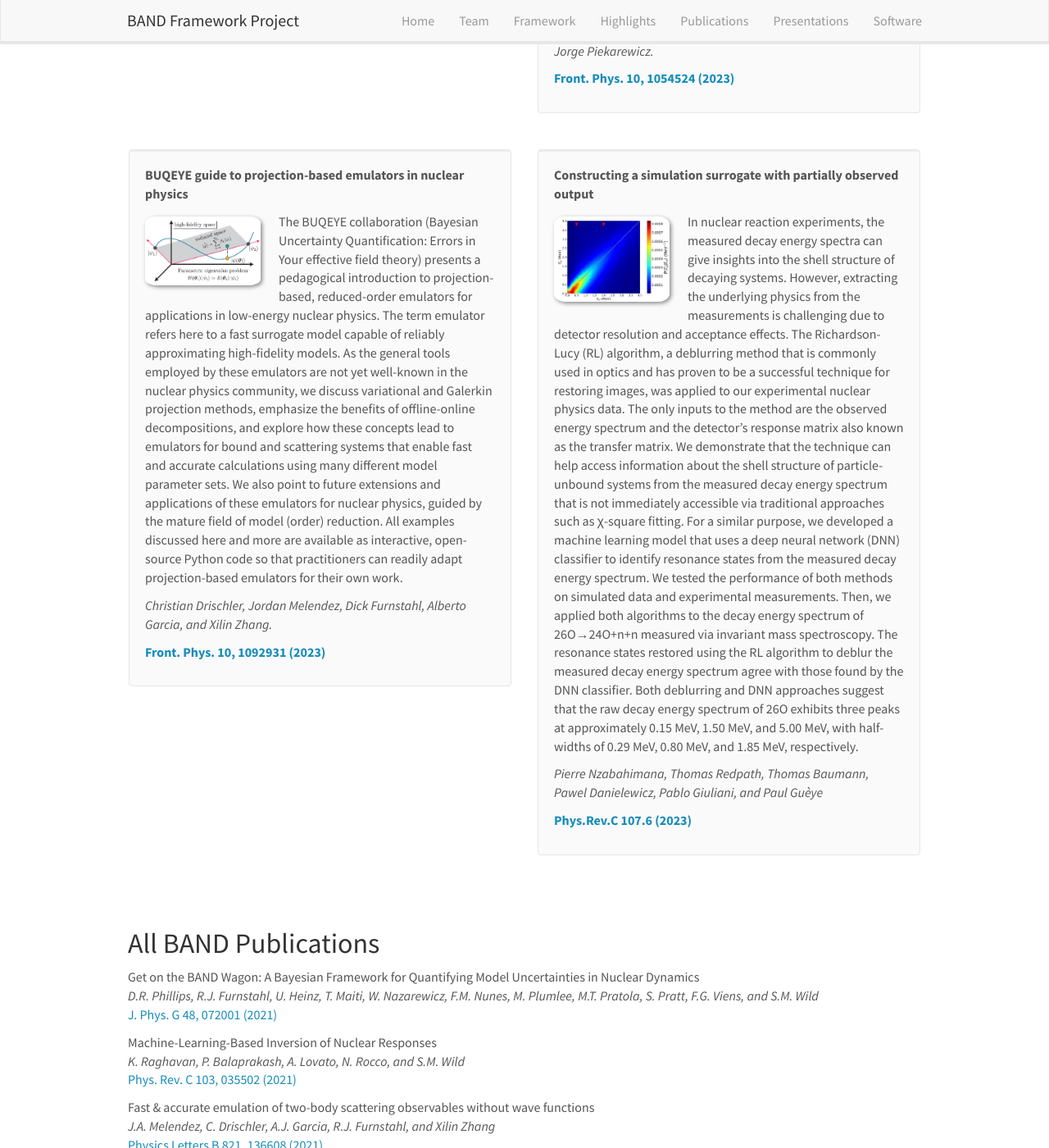
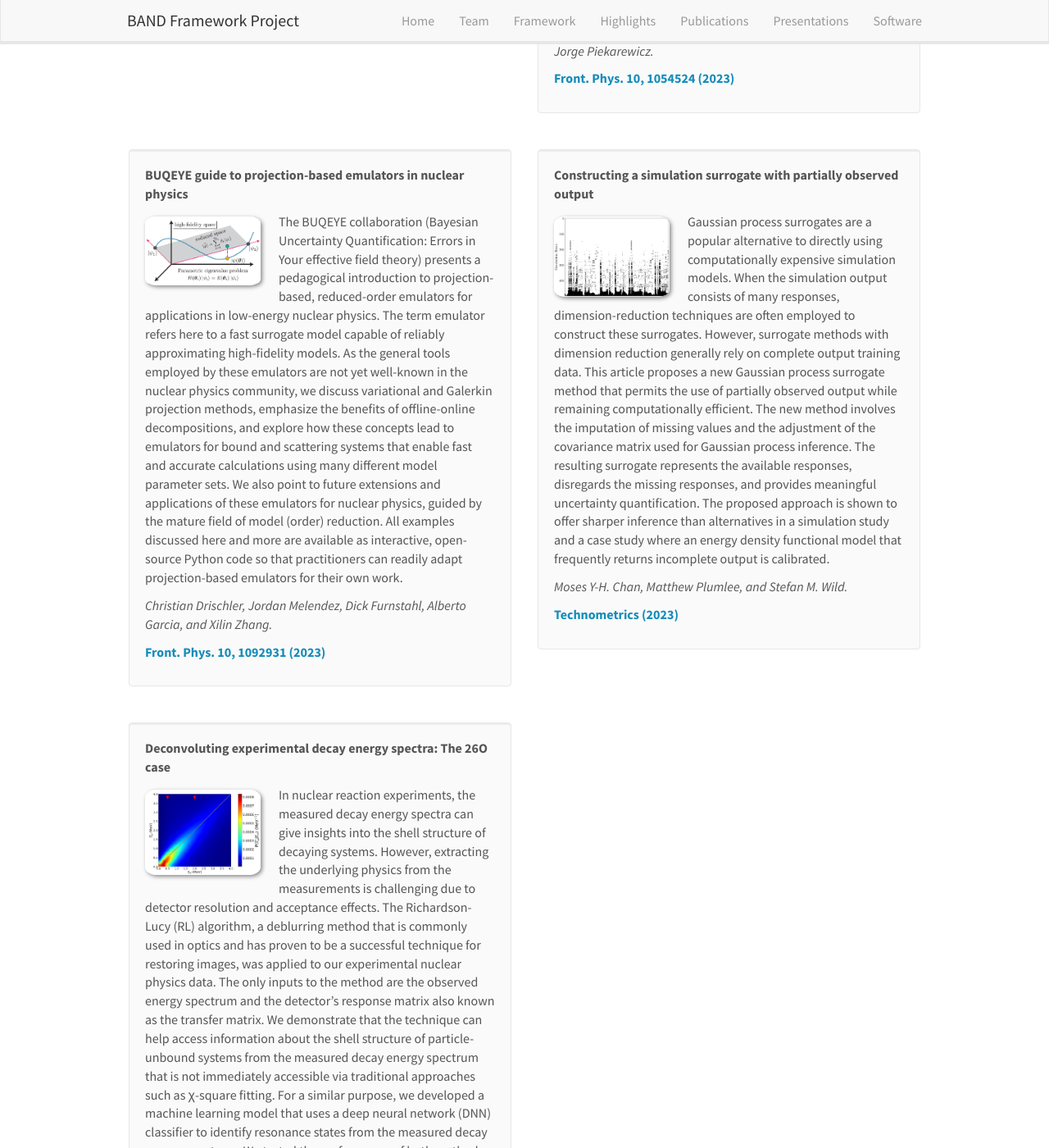
Before and after one commit to bandframework/bandframework.github.io, a Jekyll site: the page built from _pages/publications.md, in a window 1280 px wide and 1400 px high, scrolled down 9755 px. Shown: the whole window at 82% size. Built offline with Jekyll 4.4.1, drawn with Linux system fonts in a browser that asks for light colours; nearby versions of some CDN libraries; some of the changed text lies outside the part shown.

Commit message:
Update publist.yml

```diff
--- a/_data/publist.yml
+++ b/_data/publist.yml
@@ -655,10 +655,7 @@
   highlight: 1
   news2:
 
-  - title: "Deconvoluting experimental decay energy spectra: The
-26
-O
- case"
+- title: "Deconvoluting experimental decay energy spectra: The 26O case"
   image: Deblurring.png
   description: >
       In nuclear reaction experiments, the measured decay energy spectra can give insights into the shell structure
```
